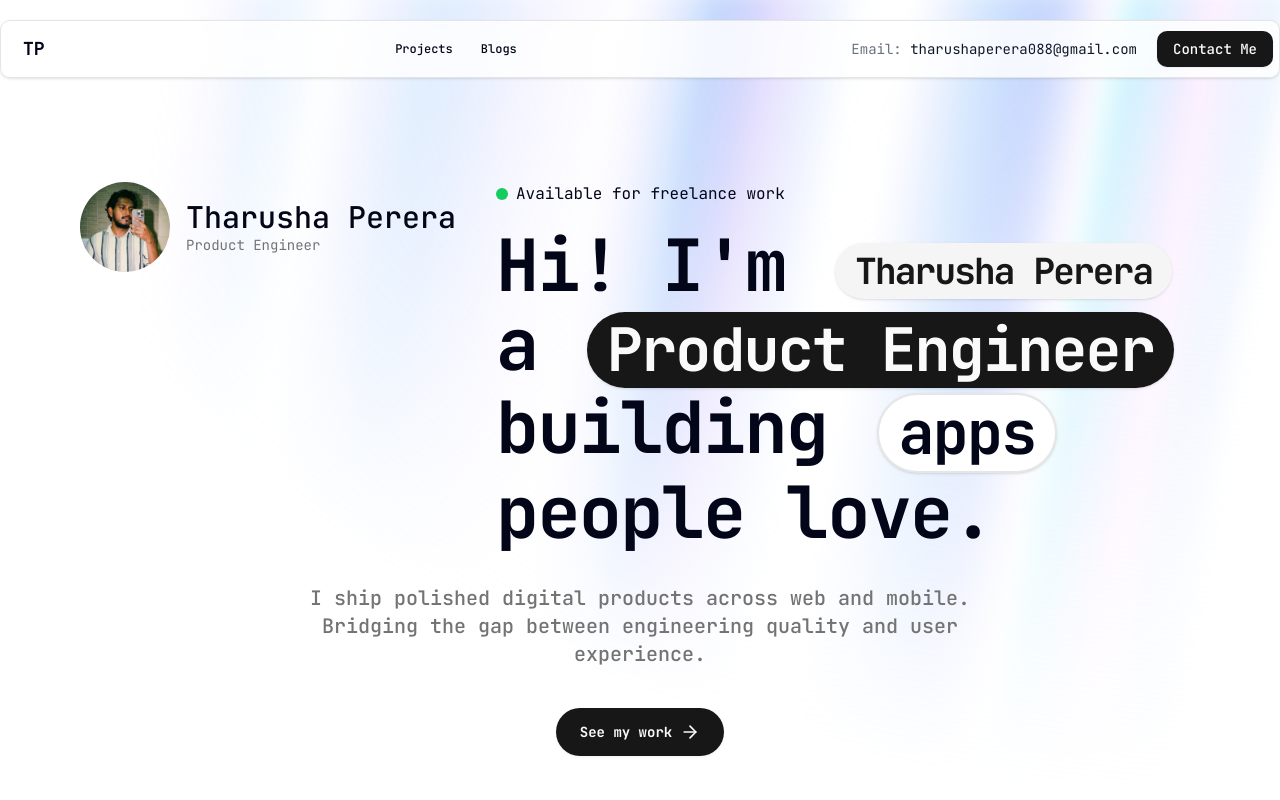
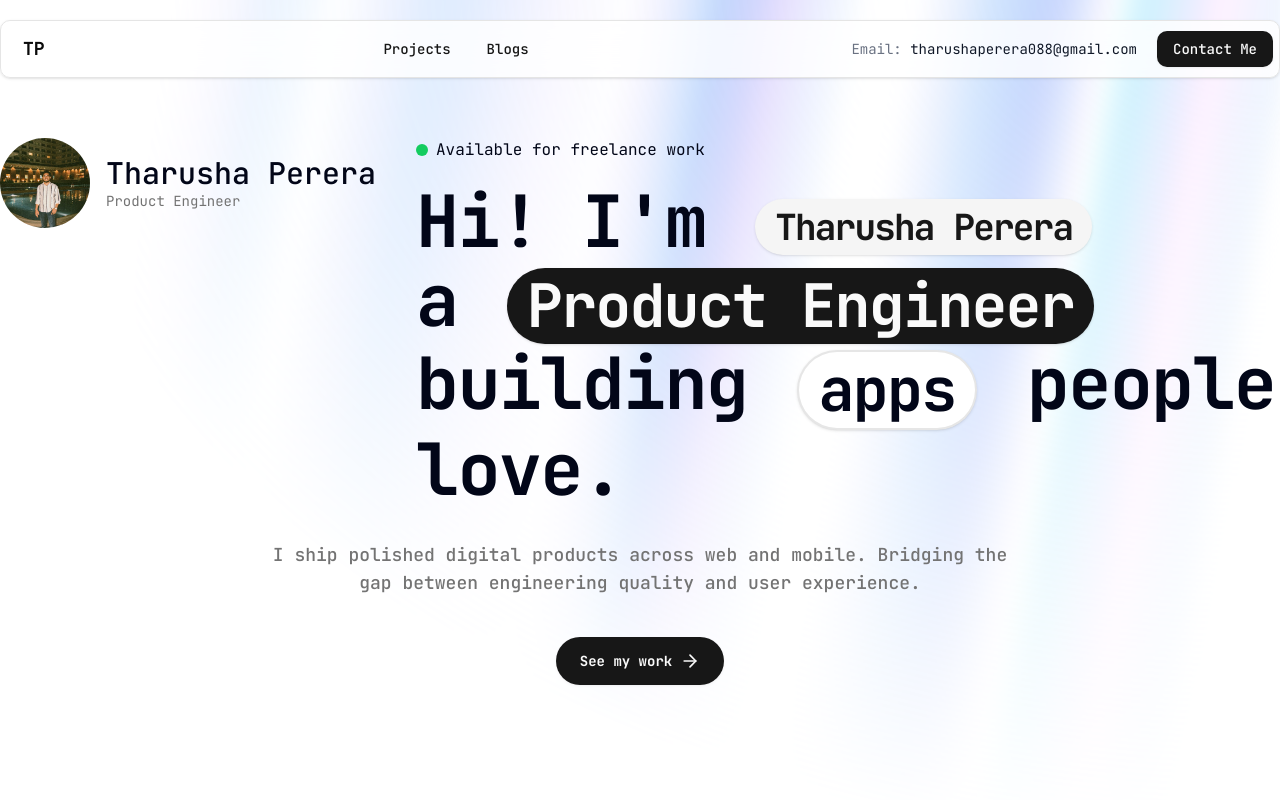
Before and after one commit to TharushaRehan/portfolio-new, a Next.js app: page / in a window 1280 px wide. Shown: the top 800 px of the page. Built offline with nearby package versions, Linux system fonts and the light colour scheme.

Commit message:
feat: enhance layout styles in Contact and Home pages, update ProfilePicture source, and adjust AuroraBackground component

```diff
--- a/src/app/contact/page.tsx
+++ b/src/app/contact/page.tsx
@@ -12,7 +12,7 @@ export default function ContactPage() {
   return (
     <main>
       <Header />
-      <section className="p-20 space-y-10">
+      <section className="py-20 space-y-10 mx-auto w-full max-w-7xl">
         <div className="space-y-5">
           <DotLabel text="Available for freelance work" />
           <h1 className="text-5xl font-medium">About Me</h1>
--- a/src/app/page.tsx
+++ b/src/app/page.tsx
@@ -8,8 +8,8 @@ import { TechStack } from "@/components/pages/home";
 export default function Home() {
   return (
     <main>
-      <AuroraBackground className="p-0">
-        <Header />
+      <Header />
+      <AuroraBackground className="">
         <Hero />
       </AuroraBackground>
       <TechStack />
--- a/src/components/common/profile-picture.tsx
+++ b/src/components/common/profile-picture.tsx
@@ -5,7 +5,7 @@ import { images } from "@/assets/images";
 const ProfilePicture = () => {
   return (
     <Avatar className="w-22.5 h-22.5">
-      <AvatarImage src={images.profilePic} />
+      <AvatarImage src={images.profilePic2} />
       <AvatarFallback>Tharusha Perera</AvatarFallback>
     </Avatar>
   );
--- a/src/components/custom/aurora-background.tsx
+++ b/src/components/custom/aurora-background.tsx
@@ -17,12 +17,12 @@ const AuroraBackground = ({
     <main>
       <div
         className={cn(
-          "relative flex flex-col  h-screen items-center justify-cente dark:bg-zinc-900  text-slate-950 transition-bg",
+          "relative flex flex-col min-h-screen items-start justify-start dark:bg-zinc-900 text-slate-950 transition-bg",
           className,
         )}
         {...props}
       >
-        <div className="absolute inset-0 overflow-hidden">
+        <div className="absolute -top-20 inset-0 overflow-hidden">
           <div
             //   I'm sorry but this is what peak developer performance looks like // trigger warning
             className={cn(
--- a/src/components/custom/floating-header.tsx
+++ b/src/components/custom/floating-header.tsx
@@ -46,7 +46,7 @@ const FloatingHeader = () => {
           {links.map((link) => (
             <Link
               key={link.label}
-              className={buttonVariants({ variant: "ghost", size: "sm" })}
+              className={buttonVariants({ variant: "link" })}
               href={link.href}
             >
               {link.label}
--- a/src/components/custom/floating-tech-stack.tsx
+++ b/src/components/custom/floating-tech-stack.tsx
@@ -131,7 +131,7 @@ const FloatingTechStack = React.forwardRef<
       ref={ref}
       onMouseMove={handleMouseMove}
       className={cn(
-        "relative w-full h-screen min-h-175 flex items-center justify-center overflow-hidden bg-background",
+        "relative h-screen min-h-175 flex items-center justify-center overflow-hidden bg-background mx-auto w-full max-w-7xl",
         className,
       )}
       {...props}
--- a/src/components/pages/home/hero.tsx
+++ b/src/components/pages/home/hero.tsx
@@ -1,5 +1,4 @@
 import { motion } from "framer-motion";
-import { Badge } from "@/components/ui/badge";
 import { ArrowRight } from "lucide-react";
 import { MotionButton } from "@/components/motion";
 import { DotLabel, ProfilePicture } from "@/components/common";
@@ -12,7 +11,7 @@ const Hero = () => {
 
   return (
     <section
-      className="relative flex items-center overflow-hidden w-full pt-20"
+      className="relative flex items-center overflow-hidden mx-auto w-full max-w-7xl"
       id="hero"
     >
       <div className="glow-element top-1/4 left-1/4 opacity-50" />
@@ -21,12 +20,12 @@ const Hero = () => {
         style={{ animationDelay: "-15s" }}
       />
 
-      <div className="px-20 py-28 w-full flex">
+      <div className="py-20 w-full flex">
         <motion.div
           initial={{ opacity: 0, y: 12 }}
           animate={{ opacity: 1, y: 0 }}
           transition={{ duration: 1, ease: "easeInOut" }}
-          className="flex flex-col items-center w-full"
+          className="flex flex-col items-center justify-between w-full"
         >
           <div className="flex flex-col items-start gap-10 md:flex-row md:items-start md:justify-between w-full">
             <div className="flex items-center gap-x-4 shrink-0">
@@ -61,7 +60,7 @@ const Hero = () => {
             </div>
           </div>
 
-          <p className="text-lg md:text-xl text-muted-foreground max-w-2xl mb-10 font-medium text-center">
+          <p className="text-md md:text-lg text-muted-foreground max-w-3xl mb-10 font-medium text-center">
             I ship polished digital products across web and mobile. Bridging the
             gap between engineering quality and user experience.
           </p>
```
